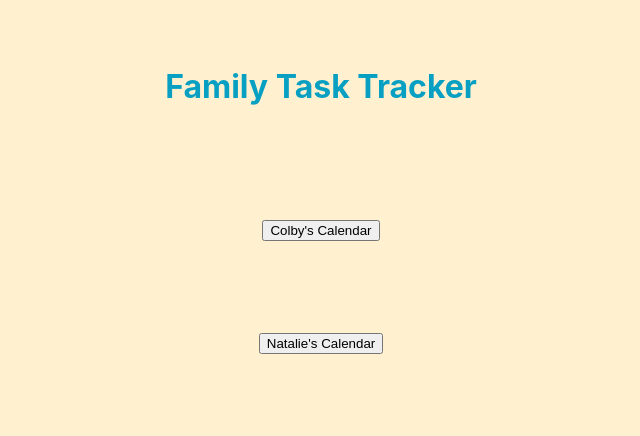
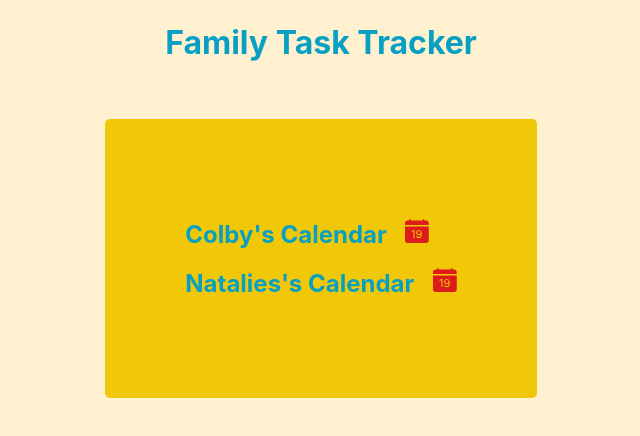
Before and after one commit to Crpearce/calendar-todos-w-local-storage, a React (Create React App) app: page / in a window 1280 px wide. Shown: the top 436 px of the page, without its empty margins (319-959 px from the left). Built offline with nearby package versions, Linux system fonts and the light colour scheme.

Commit message:
update styles, swap buttons with icons

```diff
--- a/src/components/form/form.component.jsx
+++ b/src/components/form/form.component.jsx
@@ -1,4 +1,7 @@
 import { useState, useEffect } from 'react'
+
+import { LuDelete } from 'react-icons/lu'
+import { BsFillCalendarPlusFill } from 'react-icons/bs'
 
 import './form.styles.css'
 
@@ -72,7 +75,7 @@ const Form = ({ name }) => {
             required
           />
         </label>
-        <button onClick={handleSubmit}> add to list</button>
+        <BsFillCalendarPlusFill className='add-icon' onClick={handleSubmit}/>
       </div>
       <ul className='list-container'>
         {allTasks?.map((task) => {
@@ -88,7 +91,11 @@ const Form = ({ name }) => {
               </label>
               <h3>{task.date}</h3>
               <p>{task.desc}</p>
-              <button onClick={() => removeTask(task.id)}>X</button>
+              <LuDelete
+                className='delete-icon'
+                onClick={() => removeTask(task.id)}
+              />
+              {/* <button onClick={() => removeTask(task.id)}>X</button> */}
             </li>
           )
         })}
--- a/src/components/form/form.styles.css
+++ b/src/components/form/form.styles.css
@@ -11,9 +11,22 @@ li {
     padding: 1vh;
 }
 
+h3 {
+    color: #086788;
+}
+
+p {
+    color: #DD1C1A;
+}
+
 .input-container {
     display: flex;
     align-items: center;
+}
+
+.add-icon {
+    font-size: 2vw;
+    color: #DD1C1A;
 }
 
 .list-container {
@@ -26,10 +39,6 @@ li {
     align-items: center;
 }
 
-h3 {
-    color: #086788;
+.delete-icon {
+    font-size: 2.5vw;
 }
-
-p {
-    color: #DD1C1A;
-}
--- a/src/components/home/home.component.jsx
+++ b/src/components/home/home.component.jsx
@@ -1,17 +1,28 @@
-import { Link } from "react-router-dom"
+import { Link } from 'react-router-dom'
+
+import { BsFillCalendarDateFill } from 'react-icons/bs'
 
 import './home.styles.css'
 
 const Home = () => {
   return (
-    <div className="home-container">
-        <h1>Family Task Tracker</h1>
-        <Link to='/Colby'>
-            <button>Colby's Calendar</button>
+    <div className='home-container'>
+      <h1>Family Task Tracker</h1>
+      <div  className='calendar-container'>
+        <Link to='/Colby' style={{ textDecoration: 'none', color: 'inherit' }}>
+          <h2>
+            Colby's Calendar <BsFillCalendarDateFill className='calendar-icon'/>
+          </h2>
         </Link>
-        <Link to='/Natalie'>
-            <button>Natalie's Calendar</button>
+        <Link
+          to='/Natalie'
+          style={{ textDecoration: 'none', color: 'inherit' }}
+        >
+          <h2>
+            Natalies's Calendar <BsFillCalendarDateFill className='calendar-icon'/>
+          </h2>
         </Link>
+      </div>
     </div>
   )
 }
--- a/src/components/home/home.styles.css
+++ b/src/components/home/home.styles.css
@@ -5,3 +5,19 @@
     justify-content: space-around;
     height: 50vh;
 }
+
+.calendar-container {
+    background-color: #F0C808;
+    padding: 80px;
+    margin-top: 4dvh;
+    border-radius: 5px;
+}
+
+.calendar-icon {
+    padding-left: 1vw;
+    color: #DD1C1A;
+}
+
+h2:hover {
+    color: #DD1C1A;
+}
```
